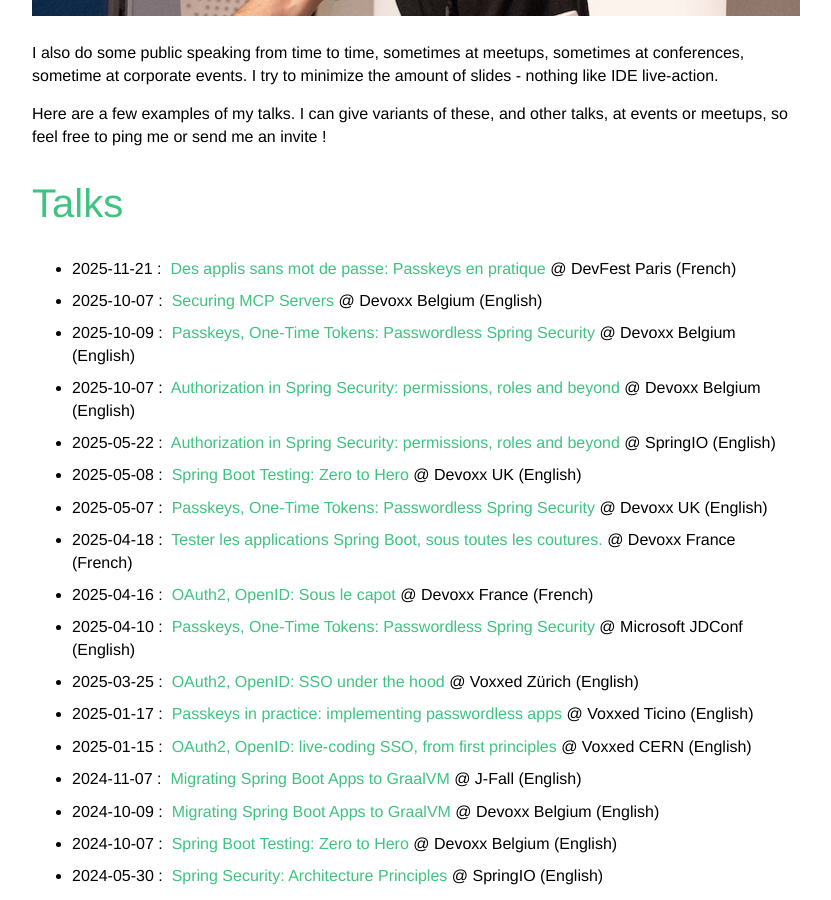
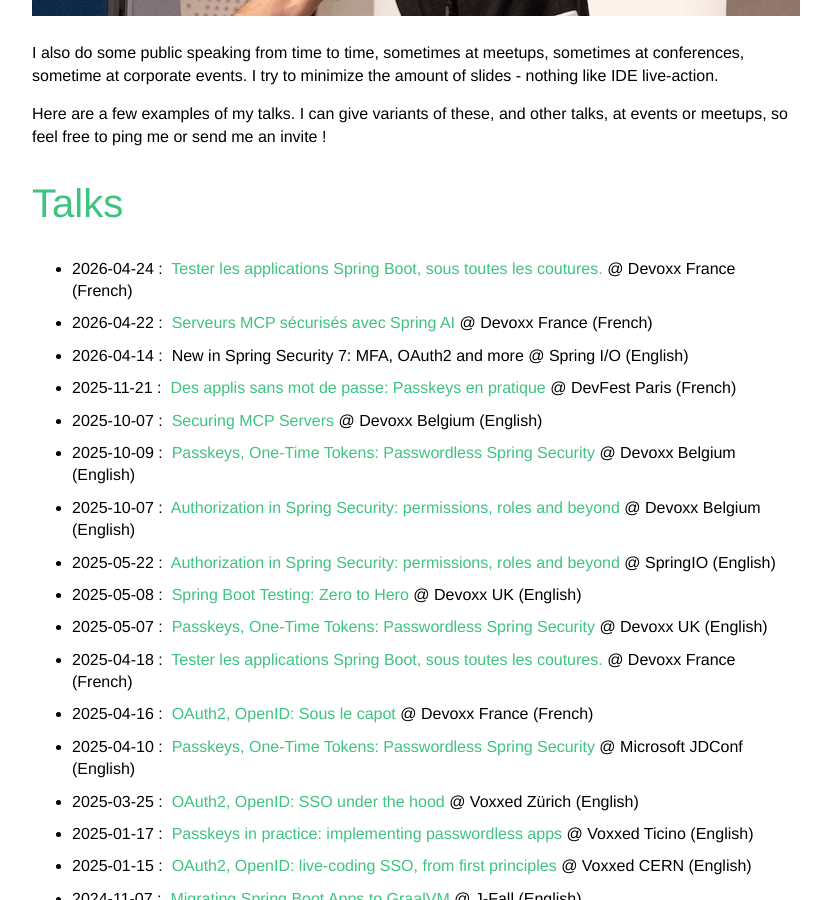
Before and after one commit to Kehrlann/kehrlann.github.io, a Jekyll site: the page built from talks.md, in a window 1280 px wide and 900 px high, scrolled down 564 px. Shown: the whole window, without its empty margins (224-1055 px from the left). Built offline with Jekyll 4.4.1, drawn with Linux system fonts in a browser that asks for light colours.

Commit message:
talks: add Spring I/O and Devoxx FR

```diff
--- a/talks.md
+++ b/talks.md
@@ -22,6 +22,21 @@
 <h1>Talks</h1>
 
 <ul class="no-justify roomy-list">
+    <li>
+        <span>2026-04-24 :&nbsp;</span>
+        <a href="https://www.youtube.com/watch?v=jXfGwZfodYI" target="_blank" rel="noopener">Tester les applications Spring Boot, sous toutes les coutures.</a>
+        <span>@ Devoxx France (French)</span>
+    </li>
+    <li>
+        <span>2026-04-22 :&nbsp;</span>
+        <a href="https://www.youtube.com/watch?v=qIOznAGxG-A" target="_blank" rel="noopener">Serveurs MCP sécurisés avec Spring AI</a>
+        <span>@ Devoxx France (French)</span>
+    </li>
+    <li>
+        <span>2026-04-14 :&nbsp;</span>
+        New in Spring Security 7: MFA, OAuth2 and more
+        <span>@ Spring I/O (English)</span>
+    </li>
     <li>
         <span>2025-11-21 :&nbsp;</span>
         <a href="https://www.youtube.com/watch?v=EdyrGTGsQeU" target="_blank" rel="noopener">Des applis sans mot de passe: Passkeys en pratique</a>
```
